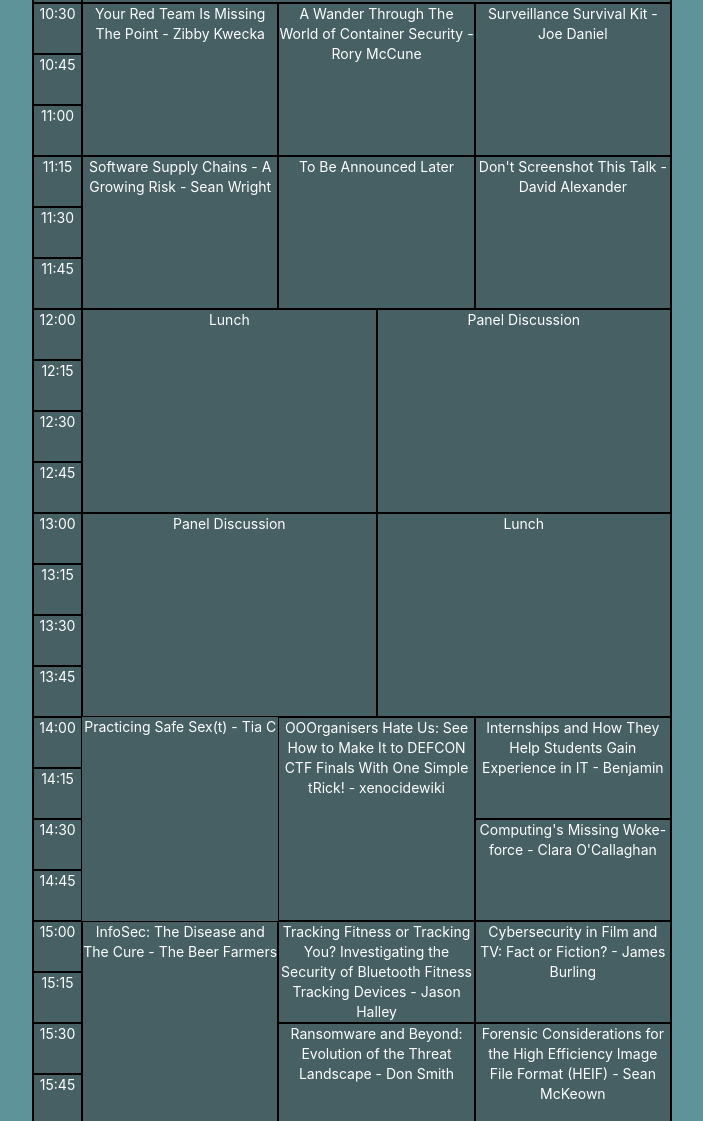
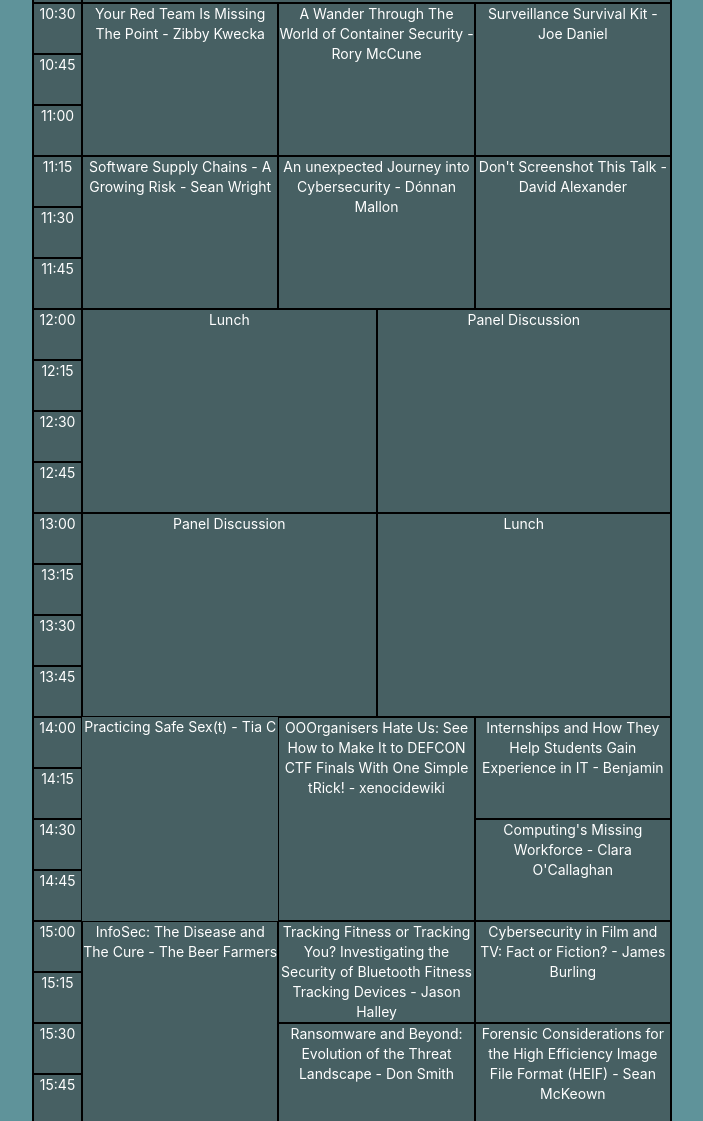
Before and after one commit to ENUSEC/ltdh22Website, a plain HTML site: page agenda.html in a window 1280 px wide. Shown: the part 545-1666 px from the top of the page, without its empty margins (288-991 px from the left). Drawn offline with nearby package versions, Linux system fonts and the light colour scheme.

Commit message:
Update agenda.html

```diff
--- a/agenda.html
+++ b/agenda.html
@@ -92,7 +92,7 @@
 				<div class="talk1c60"> Practicing Safe Sex(t) - Tia C</div>
 				<div class="talk1d60"> InfoSec: The Disease and The Cure - The Beer Farmers</div>
 
-				<div class="talk2b45"> To Be Announced Later </div>
+				<div class="talk2b45"> An unexpected Journey into Cybersecurity - Dónnan Mallon </div>
 				<div class="talk2a45"> A Wander Through The World of Container Security - Rory McCune</div>
 				<div class="lunch2a"> Panel Discussion</div>
 				<div class="lunch2b"> Lunch</div>
@@ -103,7 +103,7 @@
 				<div class="talk3a45">Surveillance Survival Kit - Joe Daniel</div>
 				<div class="talk3b45">Don't Screenshot This Talk - David Alexander</div>
 				<div class="talk3c30"> Internships and How They Help Students Gain Experience in IT - Benjamin</div>
-				<div class="talk3d30"> Computing's Missing Woke-force - Clara O'Callaghan</div>
+				<div class="talk3d30"> Computing's Missing Workforce - Clara O'Callaghan</div>
 				<div class="talk3e30"> Cybersecurity in Film and TV: Fact or Fiction? - James Burling</div>
 				<div class="talk3f30"> Forensic Considerations for the High Efficiency Image File Format (HEIF) - Sean McKeown</div>
 
```
